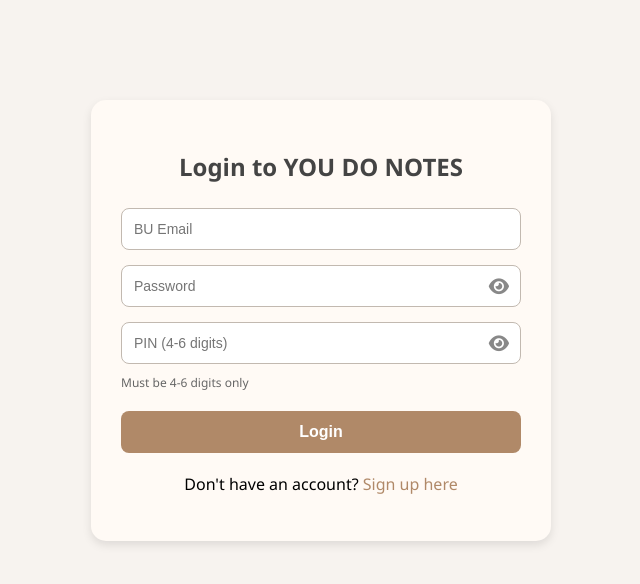
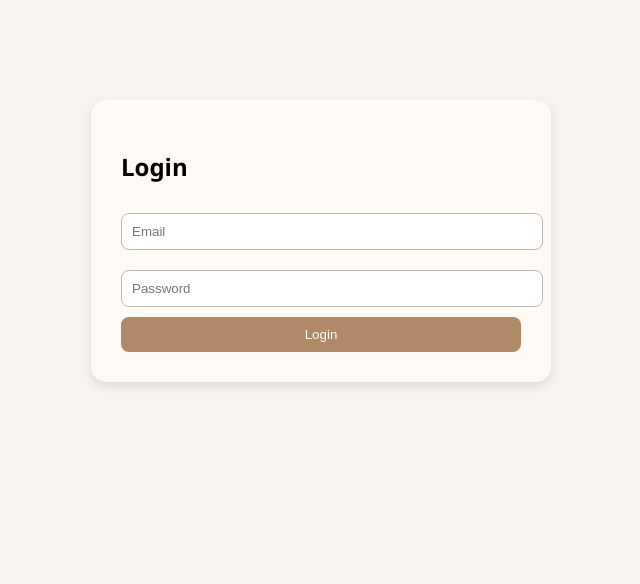
Before and after one commit to TRISHAREPOLONA/you_do_notes, a PHP site: page /login.php in a window 1280 px wide. Shown: the top 584 px of the page, without its empty margins (319-959 px from the left). Run offline with PHP 8.4, Linux system fonts and the light colour scheme.

Commit message:
Add files via upload

```diff
--- a/login.php
+++ b/login.php
@@ -5,22 +5,31 @@ session_start();
 if (isset($_POST['login'])) {
     $email = mysqli_real_escape_string($conn, $_POST['email']);
     $password = $_POST['password'];
-    $pin = $_POST['pin'];
 
     // Fetch user from DB
     $query = "SELECT * FROM users WHERE email='$email' LIMIT 1";
     $result = mysqli_query($conn, $query);
 
     if ($user = mysqli_fetch_assoc($result)) {
+        // Check if password is hashed or plain text
         if (
-            password_verify($password, $user['password']) &&
-            $user['pin'] === $pin
+            (isset($user['password']) && password_verify($password, $user['password'])) // hashed
+            || $user['password'] === $password // plain text
         ) {
-            $_SESSION['user'] = $user;
+            // Store user data in session
+            $_SESSION['user'] = $user['email'];
+            $_SESSION['user_id'] = $user['id'];
+            $_SESSION['role'] = $user['role']; // Store admin status
+
+            // Redirect based on admin status
+            if ($user['role'] == 'admin') {
+                header("Location: admin_dashboard.php");
+            } else {
                 header("Location: products.php");
+            }
             exit;
         } else {
-            $error = "Incorrect password or PIN.";
+            $error = "Incorrect password.";
         }
     } else {
         $error = "User not found.";
@@ -29,182 +38,28 @@ if (isset($_POST['login'])) {
 ?>
 
 <!DOCTYPE html>
-<html>
-
+<html lang="en">
 <head>
-    <link rel="stylesheet" href="https://cdnjs.cloudflare.com/ajax/libs/font-awesome/6.4.0/css/all.min.css">
-    <meta name="viewport" content="width=device-width, initial-scale=1.0">
+<meta charset="UTF-8">
 <title>Login - YOU DO NOTES</title>
 <style>
-        body {
-            font-family: 'Segoe UI', Arial, sans-serif;
-            background: #f7f3ef;
-            margin: 0;
-            padding: 0;
-        }
-
-        .container {
-            max-width: 400px;
-            margin: 100px auto;
-            background: #fffaf5;
-            padding: 30px;
-            border-radius: 15px;
-            box-shadow: 0px 4px 10px rgba(0, 0, 0, 0.1);
-        }
-
-        h2 {
-            text-align: center;
-            color: #444;
-            margin-bottom: 25px;
-        }
-
-        .input-container {
-            position: relative;
-            margin-bottom: 15px;
-        }
-
-        input {
-            width: 100%;
-            padding: 12px;
-            padding-right: 40px;
-            border-radius: 8px;
-            border: 1px solid #c2b9b0;
-            font-size: 14px;
-            box-sizing: border-box;
-        }
-
-        input:focus {
-            outline: none;
-            border-color: #b08968;
-        }
-
-        .toggle-eye {
-            position: absolute;
-            right: 12px;
-            top: 50%;
-            transform: translateY(-50%);
-            cursor: pointer;
-            color: #888;
-            font-size: 18px;
-        }
-
-        .toggle-eye:hover {
-            color: #b08968;
-        }
-
-        .btn {
-            width: 100%;
-            padding: 12px;
-            background: #b08968;
-            color: #fff;
-            border: none;
-            border-radius: 8px;
-            cursor: pointer;
-            font-size: 16px;
-            font-weight: bold;
-            margin-top: 10px;
-        }
-
-        .btn:hover {
-            background: #a0765b;
-        }
-
-        .error {
-            color: red;
-            margin-top: 10px;
-            text-align: center;
-            background: #ffe6e6;
-            padding: 10px;
-            border-radius: 6px;
-            border: 1px solid #ffcccc;
-        }
-
-        .pin-hint {
-            font-size: 12px;
-            color: #666;
-            margin-top: -5px;
-            margin-bottom: 10px;
-        }
-
-        .signup-link {
-            text-align: center;
-            margin-top: 20px;
-        }
-
-        .signup-link a {
-            color: #b08968;
-            text-decoration: none;
-        }
-
-        .signup-link a:hover {
-            text-decoration: underline;
-        }
+body { font-family: 'Segoe UI', Arial, sans-serif; background: #f7f3ef; }
+.container { max-width: 400px; margin: 100px auto; background: #fffaf5; padding: 30px; border-radius: 15px; box-shadow: 0px 4px 10px rgba(0,0,0,0.1); }
+input { width: 100%; padding: 10px; margin: 10px 0; border-radius: 8px; border: 1px solid #c2b9b0; }
+.btn { width: 100%; padding: 10px; background: #b08968; color: #fff; border: none; border-radius: 8px; cursor: pointer; }
+.btn:hover { background: #a0765b; }
+.error { color: red; margin-top: 10px; text-align: center; }
 </style>
 </head>
-
 <body>
 <div class="container">
-        <h2>Login to YOU DO NOTES</h2>
-        <?php if (isset($error)) echo "<p class='error'>$error</p>"; ?>
-        <form method="post" onsubmit="return validateLoginForm()">
-
-            <div class="input-container">
-                <input type="email" name="email" placeholder="BU Email" required>
-            </div>
-
-            <div class="input-container">
-                <input type="password" id="password" name="password" placeholder="Password" required>
-                <i class="fa-solid fa-eye toggle-eye" id="togglePassword"></i>
-            </div>
-
-            <div class="input-container">
-                <input type="password" name="pin" id="pin" placeholder="PIN (4-6 digits)"
-                    pattern="[0-9]{4,6}" title="Please enter 4-6 digits only" maxlength="6" required>
-                <i class="fa-solid fa-eye toggle-eye" id="togglePin"></i>
-            </div>
-            <div class="pin-hint">Must be 4-6 digits only</div>
-
+    <h2>Login</h2>
+    <form method="POST" action="">
+        <input type="email" name="email" placeholder="Email" required>
+        <input type="password" name="password" placeholder="Password" required>
         <button type="submit" name="login" class="btn">Login</button>
     </form>
-
-        <div class="signup-link">
-            <p>Don't have an account? <a href="signup.php">Sign up here</a></p>
+    <?php if (isset($error)) { echo "<div class='error'>$error</div>"; } ?>
 </div>
-    </div>
-
-    <script>
-        function validateLoginForm() {
-            const pin = document.getElementById('pin').value;
-            const pinRegex = /^[0-9]{4,6}$/;
-            if (!pinRegex.test(pin)) {
-                alert('Please enter 4-6 digits for the PIN');
-                return false;
-            }
-            return true;
-        }
-
-        // PIN input validation
-        document.getElementById('pin').addEventListener('input', function(e) {
-            this.value = this.value.replace(/[^0-9]/g, '');
-            if (this.value.length > 6) {
-                this.value = this.value.slice(0, 6);
-            }
-        });
-
-        // Show/hide password or PIN
-        function toggleVisibility(inputId, iconId) {
-            const input = document.getElementById(inputId);
-            const icon = document.getElementById(iconId);
-            icon.addEventListener("click", function() {
-                const type = input.type === "password" ? "text" : "password";
-                input.type = type;
-                this.classList.toggle("fa-eye-slash");
-            });
-        }
-
-        toggleVisibility("password", "togglePassword");
-        toggleVisibility("pin", "togglePin");
-    </script>
 </body>
-
 </html>
```
Lines whose indentation alone changed are shown as unchanged.
